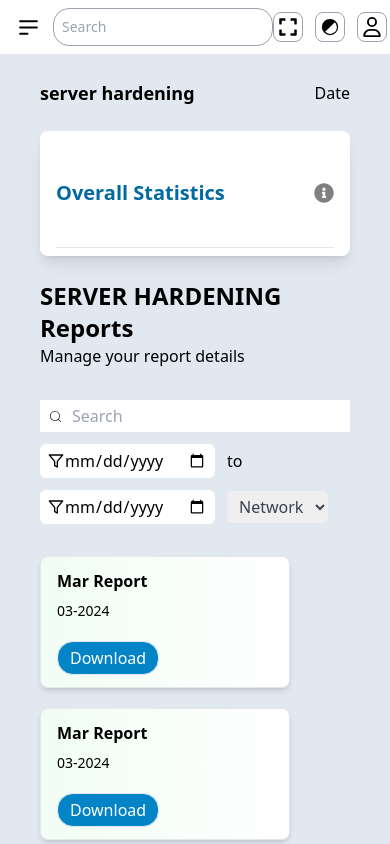
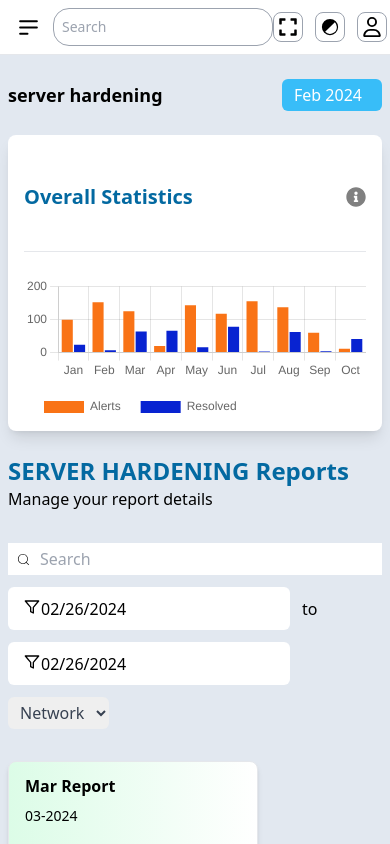
Before and after one commit to Praveen8161/server_hardening, a React (Vite) app: page / in a window 390 px wide. Shown: the top 844 px of the page. Built offline with nearby package versions, Linux system fonts and the light colour scheme.

Commit message:
feat: added chart js and date

```diff
--- a/package.json
+++ b/package.json
@@ -10,7 +10,10 @@
     "preview": "vite preview"
   },
   "dependencies": {
+    "chart.js": "^4.4.1",
     "react": "^18.2.0",
+    "react-chartjs-2": "^5.2.0",
+    "react-datepicker": "^6.1.0",
     "react-dom": "^18.2.0",
     "react-icons": "^5.0.1"
   },
--- a/src/App.jsx
+++ b/src/App.jsx
@@ -1,5 +1,6 @@
 import "./App.css";
 import Server_hardening from "./Pages/Server_hardening";
+import "react-datepicker/dist/react-datepicker.css";
 
 function App() {
   return (
--- a/src/Components/Chart_section.jsx
+++ b/src/Components/Chart_section.jsx
@@ -1,11 +1,14 @@
 import { FaInfoCircle } from "react-icons/fa";
+import { Chart as ChartJS } from "chart.js/auto";
+import { Bar } from "react-chartjs-2";
+import { labels, options } from "../helpers/ChartsData";
 
 const Chart_section = () => {
   return (
     <section className=" shadow-lg bg-white rounded-lg px-4 py-2">
       {/*  */}
 
-      {/* Charts */}
+      {/* Charts heading */}
       <div className="py-10">
         <div className=" flex justify-between flex-row items-center">
           <p className=" text-xl font-bold text-sky-700"> Overall Statistics</p>
@@ -15,6 +18,32 @@ const Chart_section = () => {
         </div>
       </div>
       <hr />
+
+      {/* Chart visual */}
+      <div className="max-h-[90vh] md:max-h-[50vh] min-w-full flex justify-center">
+        <Bar
+          options={options}
+          data={{
+            labels: labels,
+            datasets: [
+              {
+                label: "Alerts",
+                data: labels.map(
+                  () => Math.floor(Math.random() * (176 - 15)) + 1
+                ),
+                backgroundColor: "#f97316",
+              },
+              {
+                label: "Resolved",
+                data: labels.map(
+                  () => Math.floor(Math.random() * (100 - 15)) + 1
+                ),
+                backgroundColor: "#0823d1",
+              },
+            ],
+          }}
+        />
+      </div>
     </section>
   );
 };
--- a/src/Components/Footer.jsx
+++ b/src/Components/Footer.jsx
@@ -10,7 +10,7 @@ const Footer = () => {
       </div>
 
       <div className=" flex flex-row justify-between items-center">
-        <p className=" max-w-[500px]">
+        <p className=" max-w-[500px] font-light">
           Necurity Solutions is a holistic information technology security
           solution provider. We focus on providing innovative security
           solutions, to ensure the value of your digital assets.
@@ -36,7 +36,7 @@ const Footer = () => {
           </span>
         </p>
 
-        <p className=" text-xs">
+        <p className=" text-sm">
           Copyright 2024, All Rights Reserved by necurities
         </p>
       </div>
--- a/src/Components/Report_cards.jsx
+++ b/src/Components/Report_cards.jsx
@@ -2,7 +2,7 @@
 
 const Report_cards = ({ card }) => {
   return (
-    <div className=" border shadow-md flex flex-col gap-2 min-w-[200px] bg-gradient-to-r from-green-50 to-white max-w-[250px] px-4 items-start py-3 rounded-lg  w-full">
+    <div className=" border shadow-md flex flex-col gap-2 min-w-[200px] bg-gradient-to-r from-green-100 to-white max-w-[250px] px-4 items-start py-3 rounded-lg  w-full">
       <p className=" font-bold">{card.title}</p>
       <p className=" text-sm ">{card.date}</p>
       <button className=" px-3 py-1 border text-white rounded-2xl  bg-sky-600 mt-3">
--- a/src/Components/Reports_component.jsx
+++ b/src/Components/Reports_component.jsx
@@ -3,14 +3,21 @@ import { CiSearch } from "react-icons/ci";
 import { FiFilter } from "react-icons/fi";
 import { cardData } from "../helpers/Report_card_data";
 import Report_cards from "./Report_cards";
+import DatePicker from "react-datepicker";
 
 const Reports_component = () => {
   const [selectValue, setSelectValue] = useState("network");
+  const [dateValue, setDateValue] = useState({
+    start: new Date(),
+    end: new Date(),
+  });
   return (
     <section className=" flex flex-col gap-8">
       {/* Section Heading */}
       <div>
-        <p className=" text-2xl font-bold">SERVER HARDENING Reports</p>
+        <p className=" text-2xl font-bold text-sky-700 ">
+          SERVER HARDENING Reports
+        </p>
         <p>Manage your report details</p>
       </div>
 
@@ -31,18 +38,41 @@ const Reports_component = () => {
         <div className="flex flex-row items-center gap-3 flex-wrap">
           {/* Date picker-- Start */}
           <div className="date-input-wrapper flex flex-row items-center bg-white px-2 rounded-md py-1">
-            <span>
-              <FiFilter />
-            </span>
-            <input type="date" />
+            <DatePicker
+              showPopperArrow={false}
+              closeOnScroll={true}
+              icon={<FiFilter />}
+              showIcon
+              toggleCalendarOnIconClick
+              selected={dateValue.start}
+              onChange={(date) => {
+                setDateValue((prev) => ({
+                  ...prev,
+                  start: date,
+                }));
+              }}
+            />
           </div>
-          <span>to </span>
+
+          {/*  */}
+          <span>to</span>
+
           {/* Date picker -end */}
           <div className="date-input-wrapper flex flex-row items-center bg-white px-2 rounded-md py-1">
-            <span>
-              <FiFilter />
-            </span>
-            <input type="date" />
+            <DatePicker
+              showPopperArrow={false}
+              closeOnScroll={true}
+              icon={<FiFilter />}
+              showIcon
+              toggleCalendarOnIconClick
+              selected={dateValue.end}
+              onChange={(date) => {
+                setDateValue((prev) => ({
+                  ...prev,
+                  end: date,
+                }));
+              }}
+            />
           </div>
 
           {/* Select  */}
--- a/src/Pages/Server_hardening.jsx
+++ b/src/Pages/Server_hardening.jsx
@@ -4,14 +4,16 @@ import Top_Nav from "../Components/Top_Nav";
 import Chart_section from "../Components/Chart_section";
 import Reports_component from "../Components/Reports_component";
 import Footer from "../Components/Footer";
+import DatePicker from "react-datepicker";
 
 const Server_hardening = () => {
   const [showSideBar, setShowSideBar] = useState(false);
+  const [month, setMonth] = useState(new Date());
   return (
-    <div className=" flex flex-row ">
+    <div className=" flex flex-row max-w-[100vw]">
       {/* Side Bar */}
       {showSideBar && (
-        <div className=" min-h-[100vh] min-w-[20%] max-w-max py-2 px-3">
+        <div className=" min-w-[20%] max-w-max py-2 px-3 lg:static top-0 -bottom-1 absolute bg-white min-h-screen max-h-max flex-grow z-10">
           <Side_Bar />
         </div>
       )}
@@ -21,10 +23,22 @@ const Server_hardening = () => {
         <Top_Nav setShowSideBar={setShowSideBar} />
 
         {/* Main Container */}
-        <main className=" px-10 flex flex-col gap-6 bg-slate-200 pt-6 flex-grow pb-5">
+        <main className=" px-2 md:px-10 flex flex-col gap-6 bg-slate-200 pt-6 flex-grow pb-5">
           <div className=" flex flex-row justify-between items-center">
             <p className=" font-bold text-lg">server hardening</p>
-            <p>Date</p>
+            <div>
+              {" "}
+              <DatePicker
+                showPopperArrow={false}
+                closeOnScroll={true}
+                selected={month}
+                onChange={setMonth}
+                dateFormat="MMM yyyy"
+                showMonthYearPicker
+                className=" px-3 py-1 rounded-md bg-sky-400 text-white cursor-pointer max-w-[100px]"
+                popperPlacement="right"
+              />{" "}
+            </div>
           </div>
 
           {/* Chart Section */}
--- /dev/null
+++ b/src/helpers/ChartsData.js
@@ -0,0 +1,29 @@
+export const options = {
+  responsive: true,
+  plugins: {
+    legend: {
+      position: "bottom",
+      align: "start",
+      labels: {
+        padding: 20, // Adds a 20px padding around the legend
+      },
+    },
+    title: {
+      display: true,
+      //   text: "Chart.js Bar Chart",
+    },
+  },
+};
+
+export const labels = [
+  "Jan",
+  "Feb",
+  "Mar",
+  "Apr",
+  "May",
+  "Jun",
+  "Jul",
+  "Aug",
+  "Sep",
+  "Oct",
+];
```
Also changed, not shown: src/Components/Side_Bar.jsx (+22 -20 lines), 1 other file (tests, documents, lock files or other folders).
